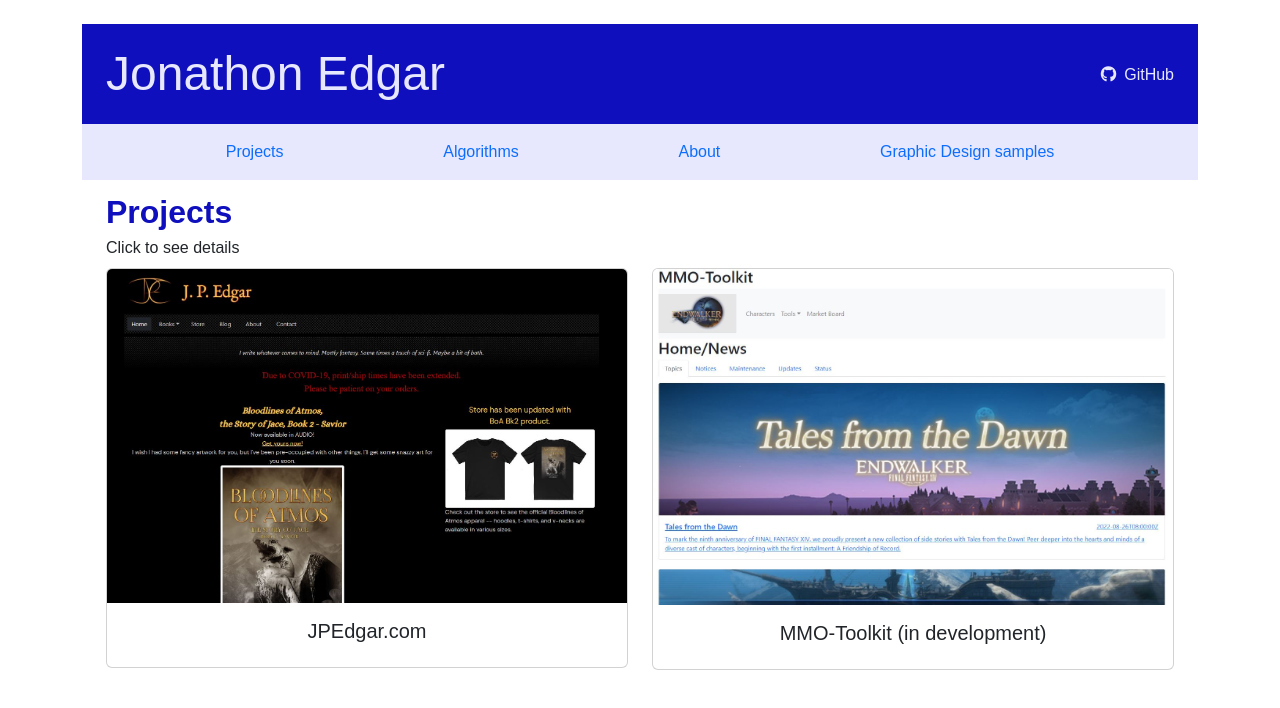
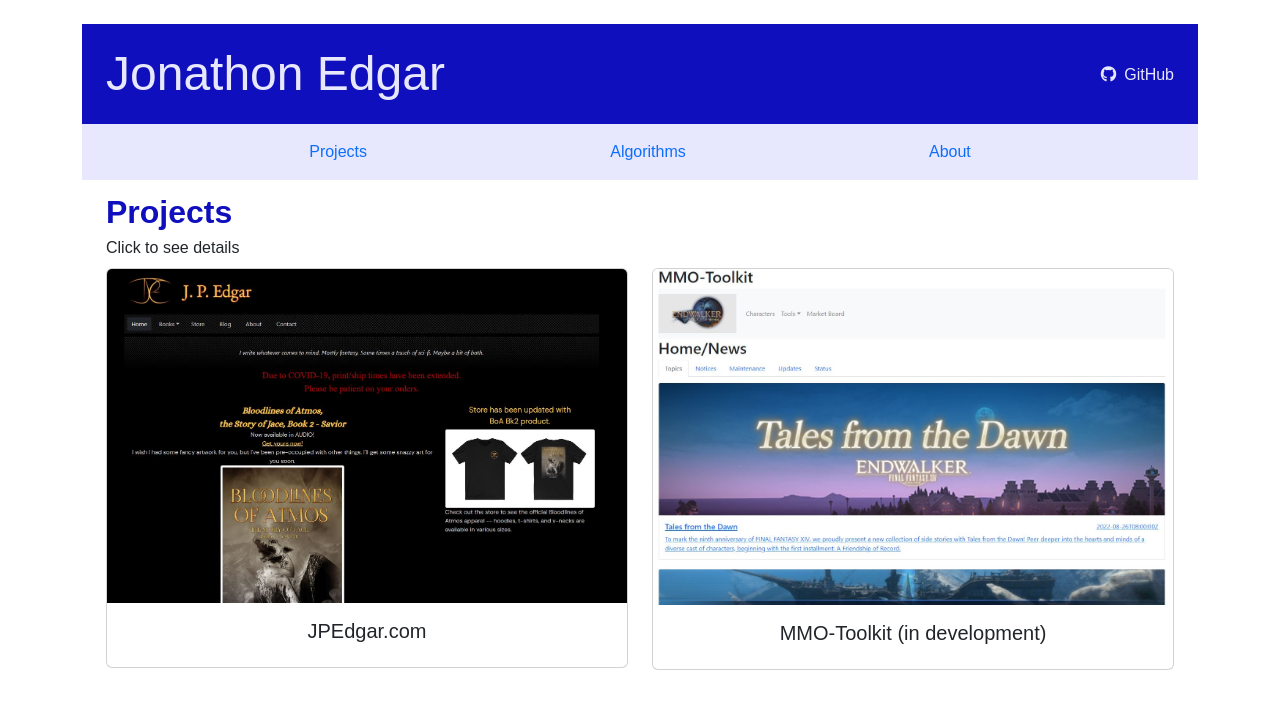
Before and after one commit to JPEdgar/Jon-Edgar.github.io, a React (Create React App) app: page / in a window 1280 px wide. Shown: the top 708 px of the page. Built offline with nearby package versions, Linux system fonts and the light colour scheme.

Commit message:
Removed GD

```diff
--- a/src/components/Navbar/index.jsx
+++ b/src/components/Navbar/index.jsx
@@ -12,7 +12,7 @@
       <NavLink path="/" text="Projects" />
       <NavLink path="/algos" text="Algorithms" />
       <NavLink path="/about" text="About" />
-      <NavLink path="/graphic-design" text="Graphic Design samples" />
+      {/* <NavLink path="/graphic-design" text="Graphic Design samples" /> */}
     </Nav>
   );
 };
```
